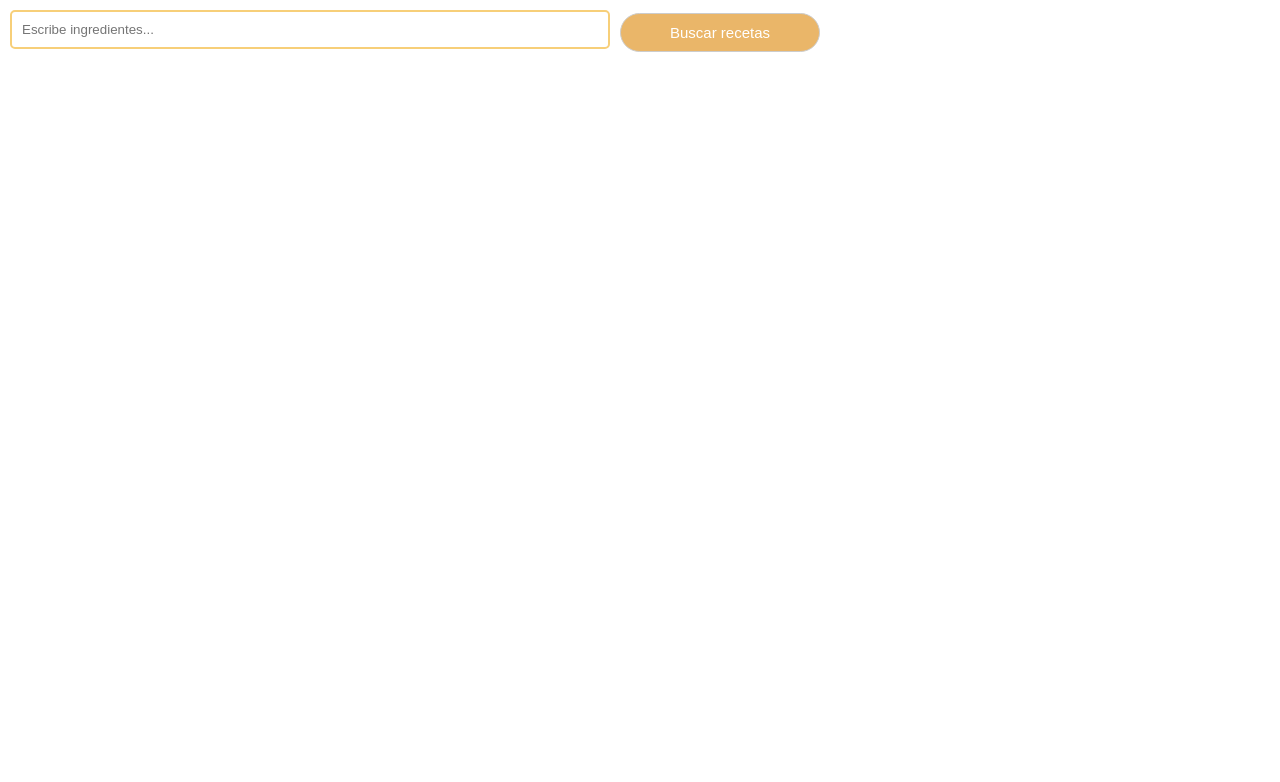
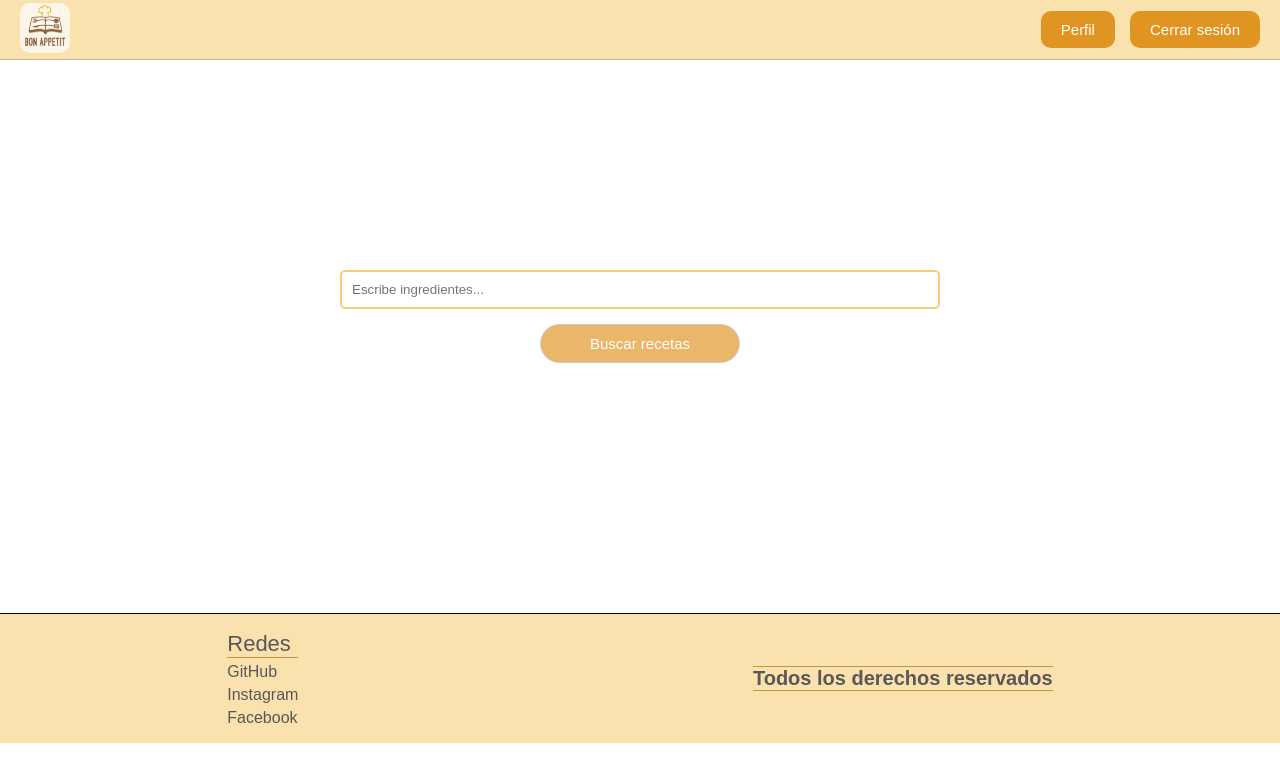
Before and after one commit to LucasMartinCosta/RecetasCompleto, an Angular app: page /recetas in a window 1280 px wide. Shown: the top 782 px of the page. Built offline with nearby package versions, Linux system fonts and the light colour scheme.

Commit message:
cambio en buscador

```diff
--- a/src/app/pages/home-page/home-page.component.html
+++ b/src/app/pages/home-page/home-page.component.html
@@ -1,8 +1,5 @@
 <app-nav-bar-login></app-nav-bar-login>
 
-    <div class="cont-busqueda">
-        <app-receta-list></app-receta-list>
-    </div>
 
 
     <app-menu-inicio></app-menu-inicio>
--- a/src/app/pages/home-page/home-page.component.ts
+++ b/src/app/pages/home-page/home-page.component.ts
@@ -15,7 +15,7 @@ import { MenuInicioComponent } from '../../menu/menu-inicio/menu-inicio.componen
 @Component({
   selector: 'app-home-page',
   standalone: true,
-  imports: [RecetaCardComponent, FooterComponent, NavBarLoginComponent, RecetaListComponent
+  imports: [RecetaCardComponent, FooterComponent, NavBarLoginComponent
   ,MenuInicioComponent],
   templateUrl: './home-page.component.html',
   styleUrl: './home-page.component.css'
--- a/src/app/recetas/mi-listas/mi-listas.component.css
+++ b/src/app/recetas/mi-listas/mi-listas.component.css
@@ -1,4 +1,6 @@
-
+*{
+  font-family: 'Monserrat', sans-serif;
+}
 .page-container {
   display: flex;
   flex-direction: column;
@@ -25,7 +27,7 @@ h3{
   font-size: 30px;
   color:#f7cf79;
   text-transform: uppercase;
-  font-family: 'Monserrat', sans-serif;
+
 
 
 }
--- a/src/app/recetas/receta-form/receta-form.component.css
+++ b/src/app/recetas/receta-form/receta-form.component.css
@@ -132,14 +132,14 @@ form {
   fieldset {
     border: none;
   }
-
-
-  app-footer{
+app-footer{
     display: block;
     margin: 0;
     padding: 0;
     width: 100%;
     }
+
+
 
 .datos-box{
   margin: 10px;
--- a/src/app/recetas/receta-list/receta-list.component.css
+++ b/src/app/recetas/receta-list/receta-list.component.css
@@ -4,12 +4,17 @@
   display: flex;
   flex-direction: column;
 
+
+
+
 }
 
 .form-busqueda {
     display: flex;
-    flex-direction: row;
+    flex-direction: column;
     width: 100%;
+    padding: 200px;
+
     align-items: center;
 
 
@@ -44,8 +49,16 @@
     cursor: pointer;
     margin-top: 5px;
     font-size: 15px;
+
   }
 
   button:hover {
     background-color: #e2a731;
   }
+
+  app-footer{
+    display: block;
+    margin: 0;
+    padding: 0;
+    width: 100%;
+    }
--- a/src/app/recetas/receta-list/receta-list.component.html
+++ b/src/app/recetas/receta-list/receta-list.component.html
@@ -1,6 +1,7 @@
 
 
 <div class="buscador-container">
+  <app-nav-bar-login></app-nav-bar-login>
 
     <form [formGroup]="formulario" (ngSubmit)="setIngredientes()" class="form-busqueda">
 
@@ -23,6 +24,8 @@
       }
 
     </div>
+
+    <app-footer></app-footer>
     <!-- aca se selecciona toda la info que queramos mostrar en la lista -->
 
   </div>
--- a/src/app/recetas/receta-list/receta-list.component.ts
+++ b/src/app/recetas/receta-list/receta-list.component.ts
@@ -12,7 +12,8 @@ import { NavBarLoginComponent } from '../../navegadores/nav-bar-login/nav-bar-lo
 @Component({
   selector: 'app-receta-list',
   standalone: true,
-  imports: [ReactiveFormsModule, FormsModule, RecetaCardComponent, CommonModule],
+  imports: [ReactiveFormsModule, FormsModule, RecetaCardComponent,
+    CommonModule,NavBarLoginComponent,FooterComponent],
   templateUrl: './receta-list.component.html',
   styleUrl: './receta-list.component.css'
 })
```
